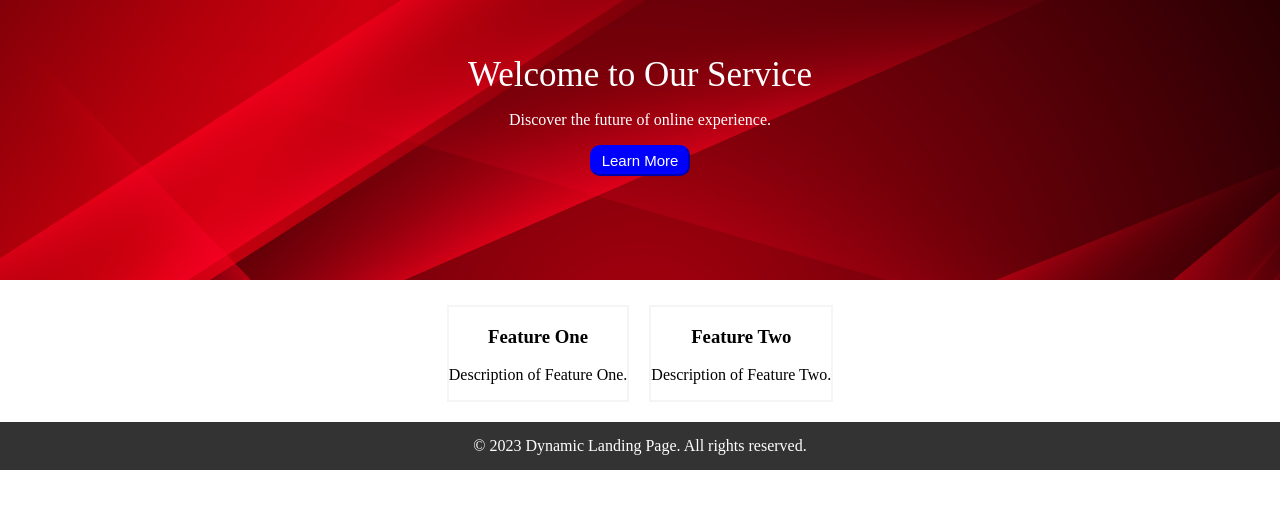
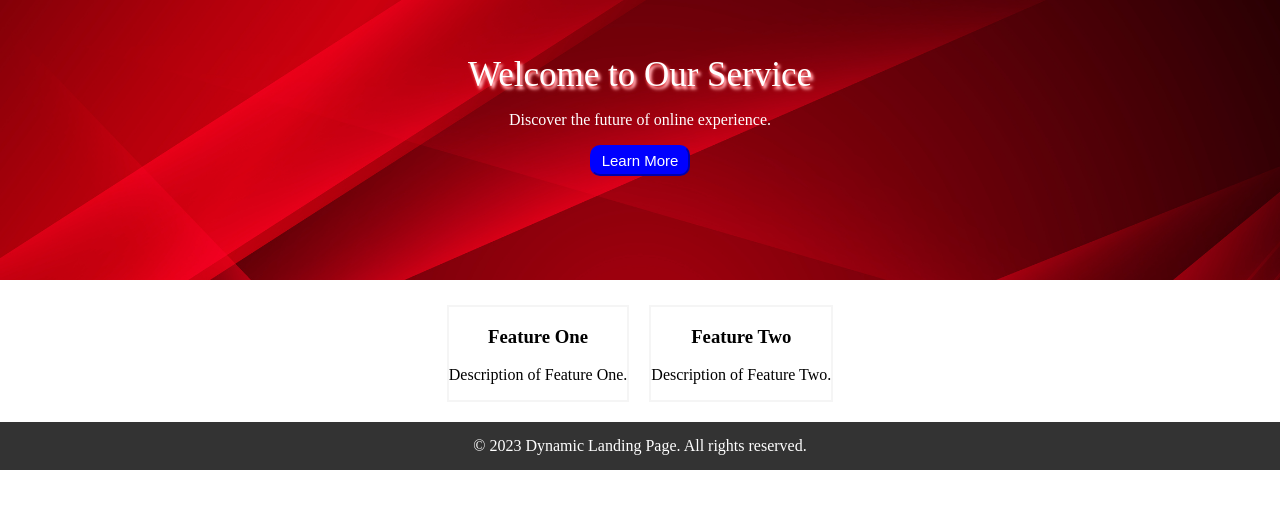
Before and after one commit to sharifbayev1505/welcome, a plain HTML site: page index.html in a window 1280 px wide. Drawn offline with Linux system fonts and the light colour scheme; files whose address does not match are found by name.

Commit message:
Add files via upload

```diff
--- a/style.css
+++ b/style.css
@@ -42,3 +42,6 @@ span{
     border: 2px solid whitesmoke;
     text-align: center;
 }
+span{
+    text-shadow:2px 3px 3px pink,1px 2px 3px red,2px 3px 4px rgb(214, 100, 100);
+}
```
